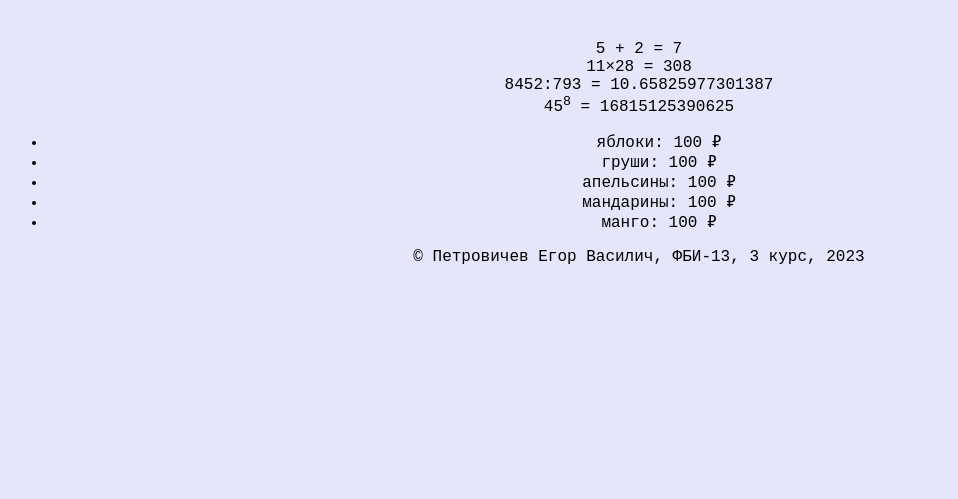
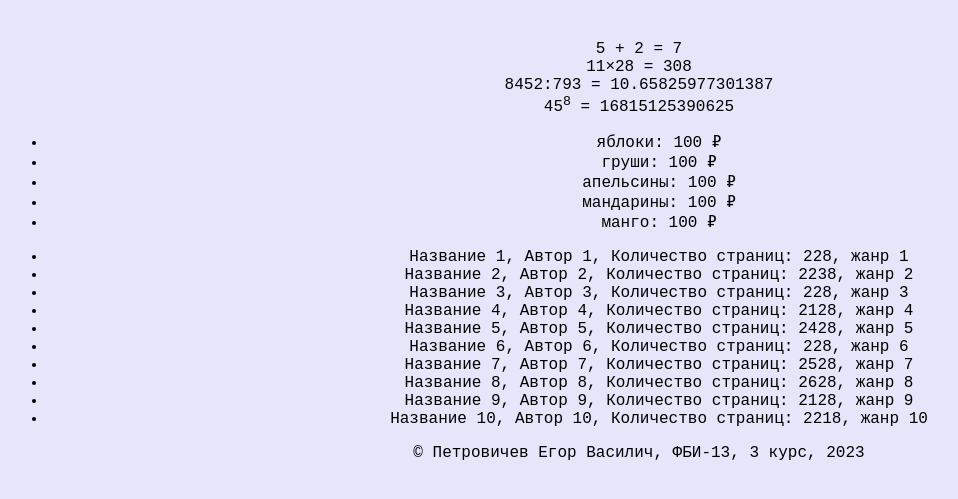
Before and after one commit to Helsey07/Web-Programming-labs-2-well, a Flask app: page /lab2/example in a window 1280 px wide. Shown: the part 46-545 px from the top of the page, without its empty margins (1-959 px from the left). Run offline with Flask 3, Linux system fonts and the light colour scheme.

Commit message:
Книги

```diff
--- a/app.py
+++ b/app.py
@@ -200,5 +200,17 @@ def example():
         {'name':'манго', 'price': 100}
     ]
 
+    books = [
+         {'name':'Название 1', 'autor': 'Автор 1', 'genre': 'жанр 1', 'pages': 228},
+         {'name':'Название 2', 'autor': 'Автор 2', 'genre': 'жанр 2', 'pages': 2238},
+         {'name':'Название 3', 'autor': 'Автор 3', 'genre': 'жанр 3', 'pages': 228},
+         {'name':'Название 4', 'autor': 'Автор 4', 'genre': 'жанр 4', 'pages': 2128},
+         {'name':'Название 5', 'autor': 'Автор 5', 'genre': 'жанр 5', 'pages': 2428},
+         {'name':'Название 6', 'autor': 'Автор 6', 'genre': 'жанр 6', 'pages': 228},
+         {'name':'Название 7', 'autor': 'Автор 7', 'genre': 'жанр 7', 'pages': 2528},
+         {'name':'Название 8', 'autor': 'Автор 8', 'genre': 'жанр 8', 'pages': 2628},
+         {'name':'Название 9', 'autor': 'Автор 9', 'genre': 'жанр 9', 'pages': 2128},
+         {'name':'Название 10', 'autor': 'Автор 10', 'genre': 'жанр 10', 'pages': 2218}
+    ]
     return render_template('example.html', name=name, number_lab=number_lab, group=group, course=course,
-                           fruits=fruits)
+                           fruits=fruits, books=books)
--- a/templates/example.html
+++ b/templates/example.html
@@ -29,6 +29,12 @@
             <li>{{ f.name }}: {{ f.price }} &#8381</li>
             {% endfor %}
         </ul>
+
+        <ul>
+            {% for b in books %}
+            <li>{{b.name}}, {{b.autor}}, Количество страниц: {{b.pages}}, {{b.genre}}</li>
+            {% endfor %}
+        </ul>
     </main>
 
     <footer>
```
